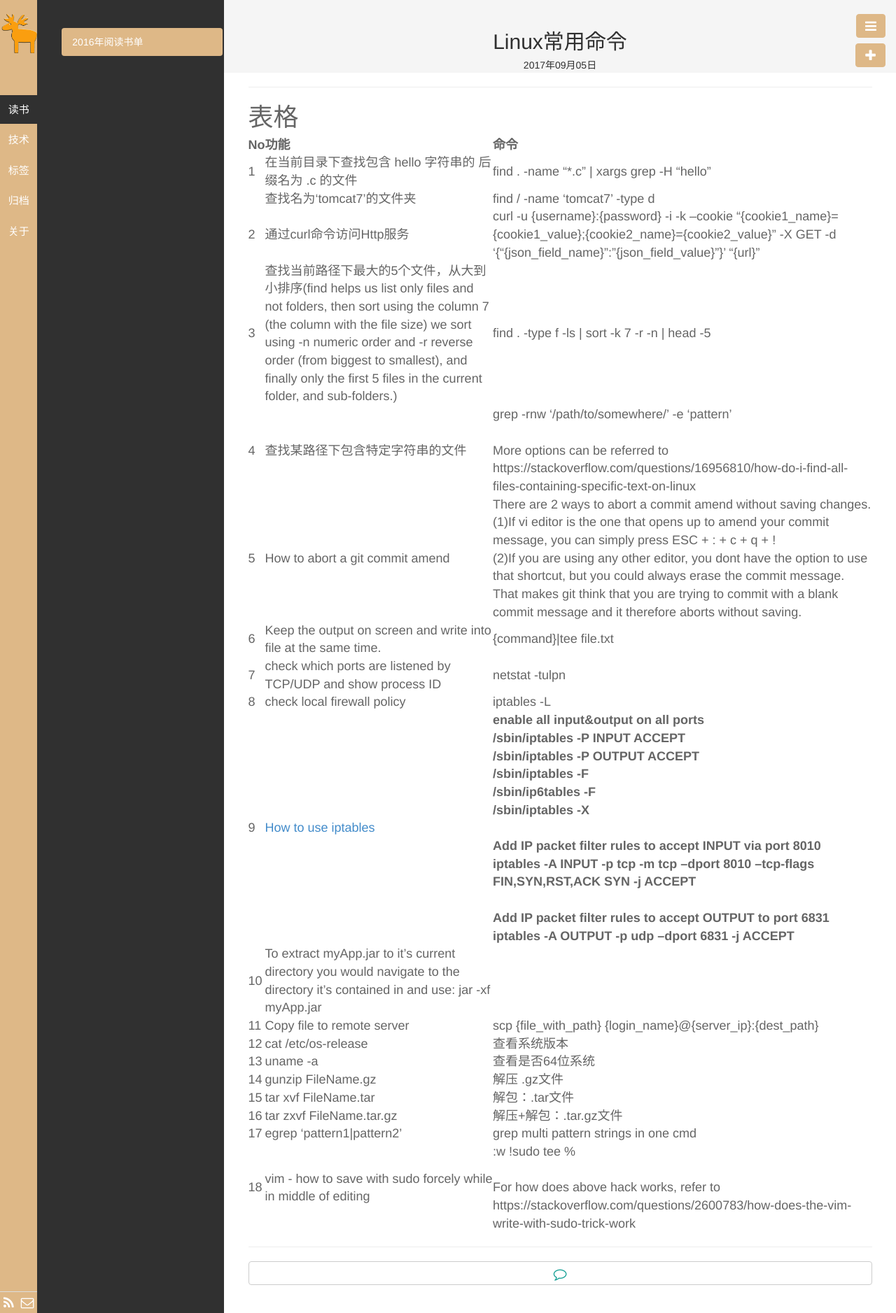
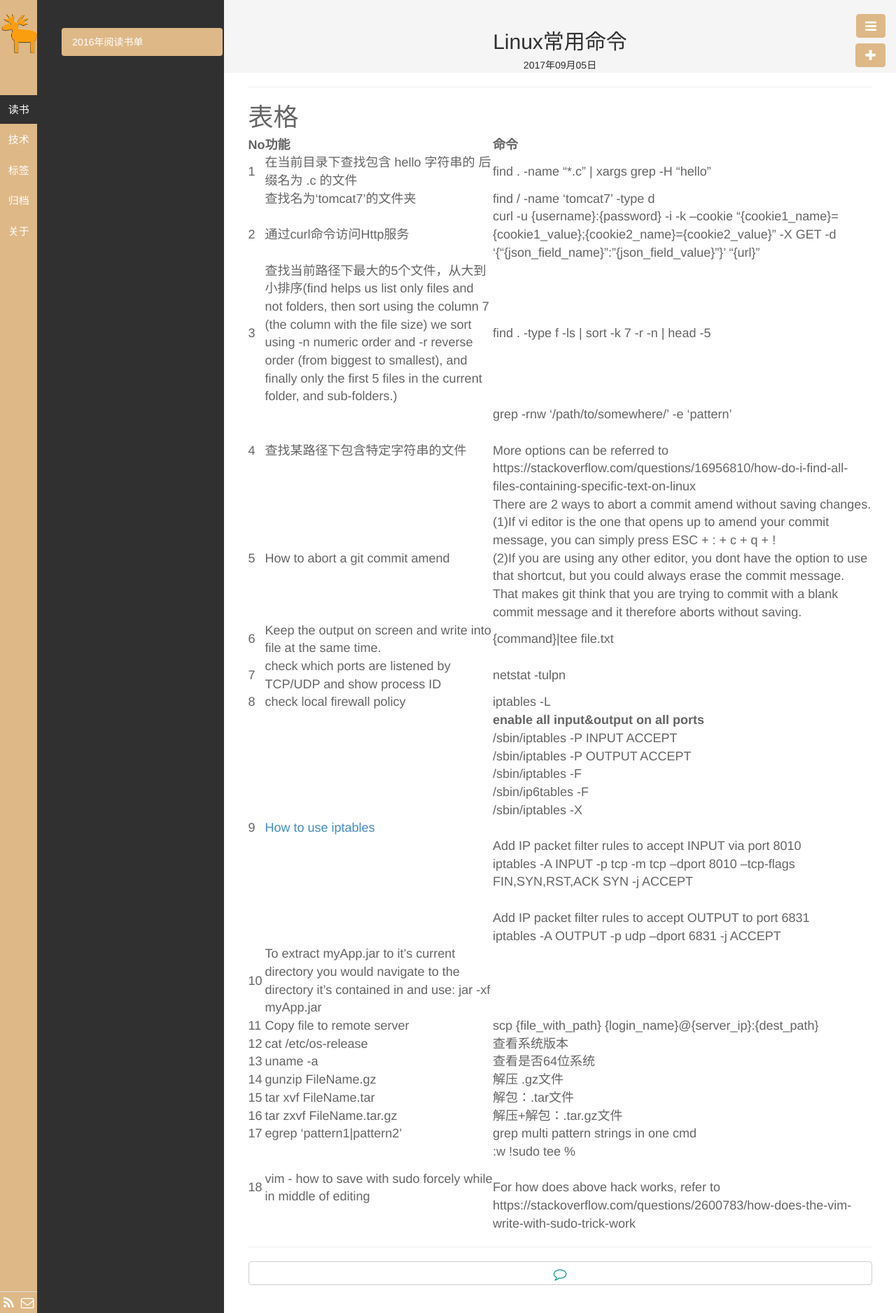
Before and after one commit to qhdwhy184/qhdwhy184.github.io, a Jekyll site: the page built from _posts/技术/2017-09-05-Linux常用命令.md, in a window 1280 px wide. Shown: the whole page at 70% size. Built offline with Jekyll 4.4.1, drawn with Linux system fonts in a browser that asks for light colours.

```diff
--- a/_posts/技术/2017-09-05-Linux常用命令.md
+++ b/_posts/技术/2017-09-05-Linux常用命令.md
@@ -22,7 +22,7 @@ description:
 |6|Keep the output on screen and write into file at the same time.| {command}\|tee file.txt|
 |7|check which ports are listened by TCP/UDP and show process ID|netstat -tulpn|
 |8|check local firewall policy|iptables -L|
-|9|[How to use iptables](https://wiki.centos.org/HowTos/Network/IPTables)| <b> enable all input&output on all ports<b/> <br/>/sbin/iptables -P INPUT ACCEPT <br/>/sbin/iptables -P OUTPUT ACCEPT <br/>/sbin/iptables -F <br/>/sbin/ip6tables -F <br/>/sbin/iptables -X <br/><br/>Add IP packet filter rules to accept INPUT via port 8010 <br/>iptables -A INPUT -p tcp -m tcp --dport 8010 --tcp-flags FIN,SYN,RST,ACK SYN -j ACCEPT <br/><br/>Add IP packet filter rules to accept OUTPUT to port 6831 <br/>iptables -A OUTPUT -p udp --dport 6831 -j ACCEPT|
+|9|[How to use iptables](https://wiki.centos.org/HowTos/Network/IPTables)| <b> enable all input&output on all ports</b> <br/>/sbin/iptables -P INPUT ACCEPT <br/>/sbin/iptables -P OUTPUT ACCEPT <br/>/sbin/iptables -F <br/>/sbin/ip6tables -F <br/>/sbin/iptables -X <br/><br/>Add IP packet filter rules to accept INPUT via port 8010 <br/>iptables -A INPUT -p tcp -m tcp --dport 8010 --tcp-flags FIN,SYN,RST,ACK SYN -j ACCEPT <br/><br/>Add IP packet filter rules to accept OUTPUT to port 6831 <br/>iptables -A OUTPUT -p udp --dport 6831 -j ACCEPT|
 |10|To extract myApp.jar to it's current directory you would navigate to the directory it's contained in and use: jar -xf myApp.jar||
 |11|Copy file to remote server|scp {file_with_path}    {login_name}@{server_ip}:{dest_path}|
 |12|cat /etc/os-release|查看系统版本|
```
